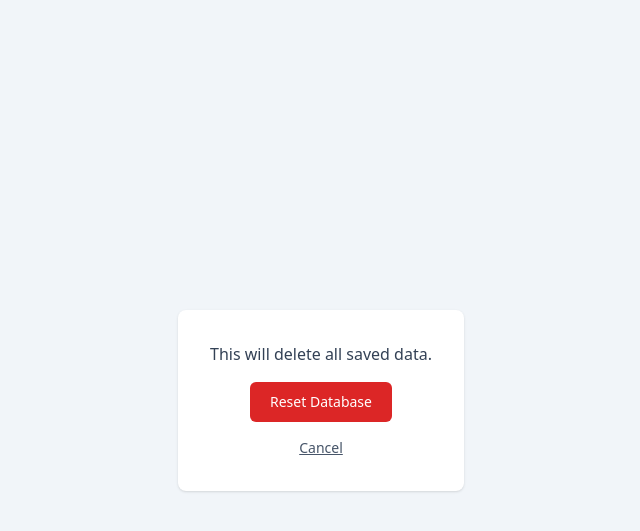
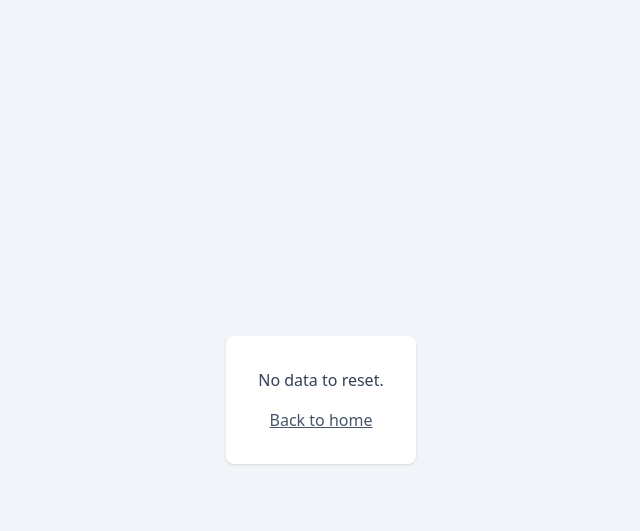
Before and after one commit to rgzpaul/date-picker, a PHP site: page /reset.php in a window 1280 px wide. Shown: the top 531 px of the page, without its empty margins (319-959 px from the left). Run offline with PHP 8.4, Linux system fonts and the light colour scheme; some libraries are stand-ins or nearby versions.

Commit message:
Check file existence on page load
- Show reset button only if db.json exists
- Show "No data to reset" if file doesn't exist
- Remove cancel button

```diff
--- a/reset.php
+++ b/reset.php
@@ -24,14 +24,16 @@ if ($_SERVER['REQUEST_METHOD'] === 'POST') {
         <?php if ($message): ?>
             <p class="text-slate-700 mb-4"><?= htmlspecialchars($message) ?></p>
             <a href="index.php" class="text-slate-600 hover:text-slate-800 underline">Back to home</a>
-        <?php else: ?>
+        <?php elseif (file_exists($dbFile)): ?>
             <p class="text-slate-700 mb-4">This will delete all saved data.</p>
-            <form method="POST" class="space-y-4">
+            <form method="POST">
                 <button type="submit" class="bg-red-600 hover:bg-red-700 text-white px-5 py-2.5 rounded-md text-sm font-medium">
                     Reset Database
                 </button>
             </form>
-            <a href="index.php" class="inline-block mt-4 text-slate-600 hover:text-slate-800 underline text-sm">Cancel</a>
+        <?php else: ?>
+            <p class="text-slate-700 mb-4">No data to reset.</p>
+            <a href="index.php" class="text-slate-600 hover:text-slate-800 underline">Back to home</a>
         <?php endif; ?>
     </div>
 </body>
```
